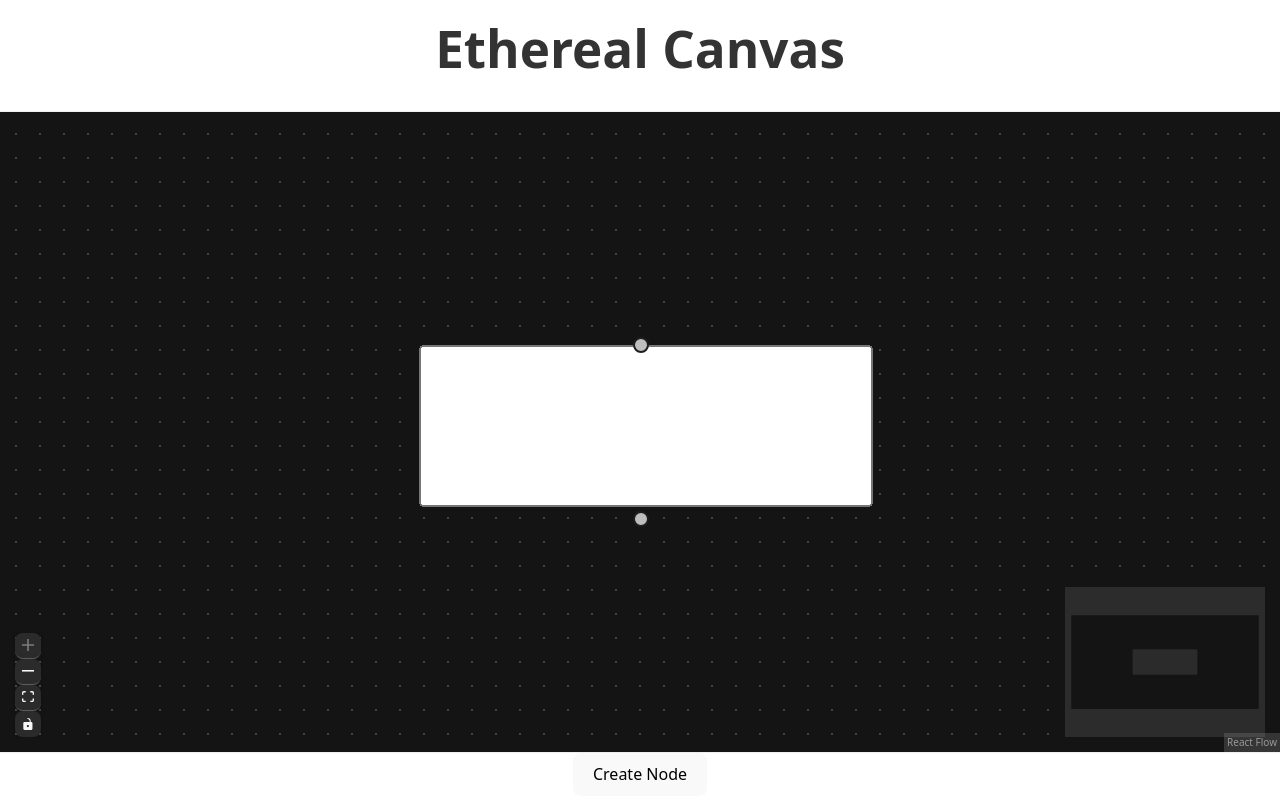
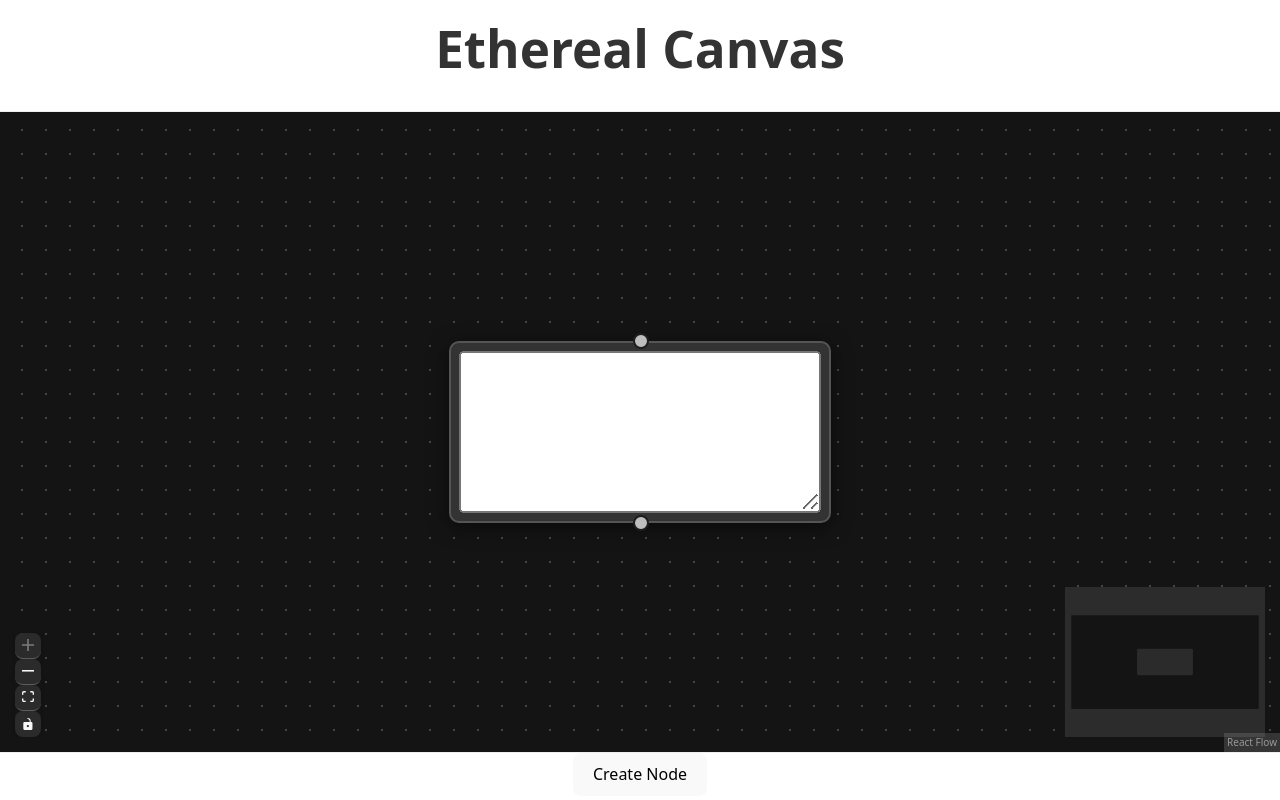
Before and after one commit to Coder-Harshit/Ethereal-Canvas, a React (Vite) app: page / in a window 1280 px wide. Built offline with nearby package versions, Linux system fonts and the light colour scheme.

Commit message:
fixed node styling

```diff
--- a/src/App.jsx
+++ b/src/App.jsx
@@ -1,5 +1,5 @@
 // src/app.jsx
-import { useState, useCallback } from 'react';
+import { useState, useCallback, useEffect } from 'react';
 import {
   ReactFlow,
   MiniMap,
@@ -13,6 +13,9 @@ import { v4 as uuidv4 } from 'uuid';
 import './App.css'
 import TextNode from './components/TextNode';
 import '@xyflow/react/dist/style.css';
+
+const LOCAL_STORAGE_NODES_KEY = 'ethereal-canvas-nodes';
+const LOCAL_STORAGE_EDGES_KEY = 'ethereal-canvas-edges';
 
 // Inital Nodes
 const initalNodes = [
@@ -32,12 +35,29 @@ const nodeTypes = {
 
 const initalEdges = []
 
+const getInitialState = (key, defaultState) => {
+  try {
+    const stored = localStorage.getItem(key);
+    return stored ? JSON.parse(stored) : defaultState;
+  } catch (err) {
+    console.error(`Error retrieving state for key "${key}":`, err);
+    return defaultState;
+  }
+}
+
 function App() {
   // React state to manage nodes and edges
-  const [nodes, setNodes] = useState(initalNodes);
-  const [edges, setEdges] = useState(initalEdges);
+  const [nodes, setNodes] = useState(() => getInitialState(LOCAL_STORAGE_NODES_KEY, initalNodes));
+  const [edges, setEdges] = useState(() => getInitialState(LOCAL_STORAGE_EDGES_KEY, initalEdges));
   const instance = useReactFlow(); // Get the React Flow instance
 
+  useEffect(() => {
+    localStorage.setItem(LOCAL_STORAGE_NODES_KEY, JSON.stringify(nodes));
+  }, [nodes]);
+
+  useEffect(() => {
+    localStorage.setItem(LOCAL_STORAGE_EDGES_KEY, JSON.stringify(edges));
+  }, [edges]);
 
   // Callback for when a connection is made (for future linking)
   const onConnect = useCallback((params) => setEdges((eds) => addEdge(params, eds)), []);
@@ -48,12 +68,13 @@ function App() {
   }, [setNodes]);
 
   // This specific handler is for when the text inside our custom TextNode changes
-  const onNodeTextChange = useCallback((id, newLabel) => {
+  const onNodeTextChange = useCallback((id, newValue) => {
+    console.log('Node changes:', newValue);
     setNodes((nds) =>
       nds.map((node) => {
         if (node.id === id) {
           // It's important to create a *new* data object to trigger React's re-render
-          return { ...node, data: { ...node.data, label: newLabel } };
+          return { ...node, data: { ...node.data, label: newValue } };
         }
         return node;
       })
@@ -64,34 +85,68 @@ function App() {
     setNodes((nds) => {
       const newNode = {
         id: uuidv4(), // ID generation
+        // position: instance ? instance.screenToFlowPosition({
+        //   x: window.innerWidth/2 - 100,
+        //   y: window.innerHeight/2 - 50,
+        // }) : { x: Math.random() * 500, y: Math.random() * 500 }, // Fallback to Random position
         position: { x: Math.random() * 500, y: Math.random() * 500 }, // Random position
-        data: { label: 'New Ethereal Note' },
-        type: 'default',
+        data: { value: 'New Ethereal Note' },
+        type: 'textNode', // Use our custom TextNode type
       };
       return [...nds, newNode];
     });
     setTimeout(() => {
       instance.fitView(); // Fit the view to include the new node
     }, 0);
-  }, [setNodes]);
+  }, [setNodes, instance, onNodeTextChange]);
+
+  const onPaste = useCallback((event) => {
+    event.preventDefault(); // Prevent default browser paste behavior
+    const pastedText = event.clipboardData.getData('text');
+    console.log('Pasted text:', pastedText);
+
+    if (pastedText) {
+      // Get the current mouse position (where the paste event occurred)
+      const flowPosition = instance.screenToFlowPosition({
+        // x: event.clientX,
+        // y: event.clientY
+        x:  Math.random() * 500,
+        y: Math.random() * 500, // Random position
+      });
+
+      setNodes((nds) => {
+        const newNode = {
+          id: uuidv4(),
+          position: flowPosition, // Place node at paste location
+          data: { value: pastedText, label: pastedText, onTextChange: onNodeTextChange },
+          type: 'textNode',
+        };
+        return [...nds, newNode];
+      });
+    }
+  }, [instance, setNodes, onNodeTextChange]); // Add dependencies
+
 
   return (
     <div className="App">
       <h1>Ethereal Canvas</h1>
       {/* React Flow container */}
-      <div style={{ width: '100%', height: '80vh', border: '1px solid #eee' }}>
+      <div
+        style={{ width: '100%', height: '80vh', border: '1px solid #eee' }}
+        onPaste={onPaste} // Handle paste events
+      >
         <ReactFlow
           nodes={
             nodes.map(node => ({
               ...node,
-              data:{
+              data: {
                 ...node.data,
                 onTextChange: onNodeTextChange,
               },
             }))
           }
           edges={edges}
-          onNodesChange={ onNodesChange }
+          onNodesChange={onNodesChange}
           onEdgesChange={() => { /* This will be used later for more complex edge updates */ }}
           onConnect={onConnect}
           fitView // Zooms to fit all nodes initially
--- /dev/null
+++ b/src/components/TextNode.css
@@ -0,0 +1,41 @@
+.text-node {
+  /* Ensure the node has explicit dimensions or min-dimensions */
+  /* min-width: 200px; Adjust based on your preferred default size */
+  /* min-height: 120px; Adjust based on your preferred default size */
+
+  padding: 4px; /* Give some internal spacing */
+  border: 1px solid #555;
+  border-radius: 5px;
+  background-color: #333;
+  color: #eee;
+  box-shadow: 0 2px 10px rgba(0,0,0,0.5);
+
+  /* Use flexbox to make the textarea fill the available space */
+  display: flex;
+  flex-direction: column;
+
+  /* IMPORTANT: This ensures padding and border are included *within* the element's width/height */
+  box-sizing: border-box;
+}
+
+.text-node-input {
+  width: 100%; /* Make textarea take 100% of parent's *content* width */
+  height: 100%; /* Make textarea take 100% of parent's *content* height */
+  border: none;
+  background-color: transparent;
+  color: inherit;
+  font-family: inherit;
+  font-size: 14px;
+  resize: none; /* Disables the native resize handle for a cleaner look */
+  padding: 0; /* Remove default textarea padding, already handled by parent */
+
+  /* IMPORTANT: This again ensures padding/border (if any) are inside the 100% */
+  box-sizing: border-box;
+
+  /* Allow the textarea to grow and shrink to fill available space in flex container */
+  flex-grow: 1;
+}
+
+.text-node-input:focus {
+  outline: none;
+}
--- a/src/components/TextNode.jsx
+++ b/src/components/TextNode.jsx
@@ -1,5 +1,7 @@
 // src/components/TextNode.jsx
 import { Handle, Position } from '@xyflow/react'; // Handle is for connecting nodes
+import { memo } from 'react';
+import './TextNode.css'; // Import custom styles for our node
 
 // This component will render our custom node
 function TextNode({ id, data }) {
@@ -23,8 +25,8 @@ function TextNode({ id, data }) {
         onChange={onLabelChange} // Update text when user types
         className="nodrag" // Prevents dragging the note when dragging inside the textarea
         rows={5} // Default number of rows
-        cols={25} // Default number of columns
-        style={{ width: '100%', height: '100%', resize: 'none' }} // Make it fill the note area
+        cols={20} // Default number of columns
+        // style={{ width: '100%', height: '100%', resize: 'none' }} // Make it fill the note area
       />
 
       {/* Handle for outgoing connections (bottom of the note) */}
@@ -33,4 +35,4 @@ function TextNode({ id, data }) {
   );
 }
 
-export default TextNode;
+export default memo(TextNode); // Use memo to prevent unnecessary re-renders
```
Also changed, not shown: 1 other file (tests, documents, lock files or other folders).
